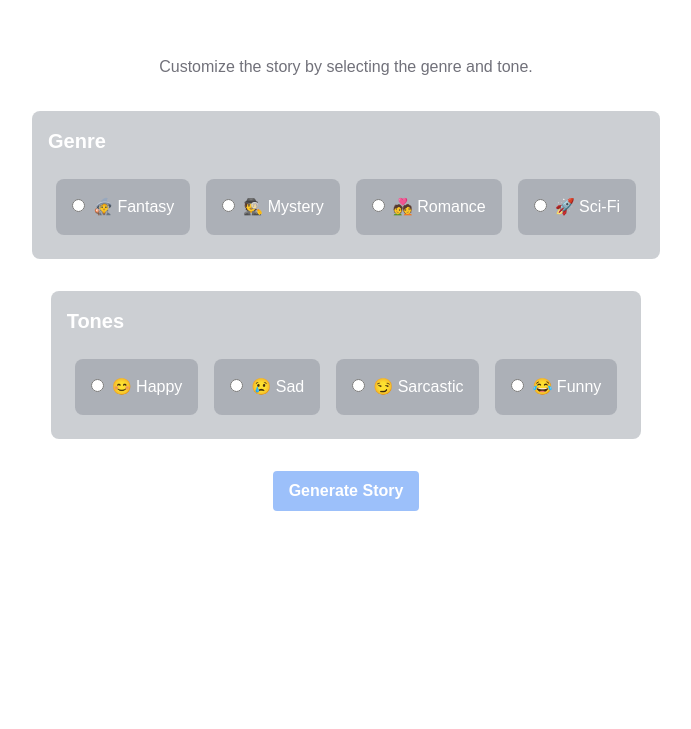
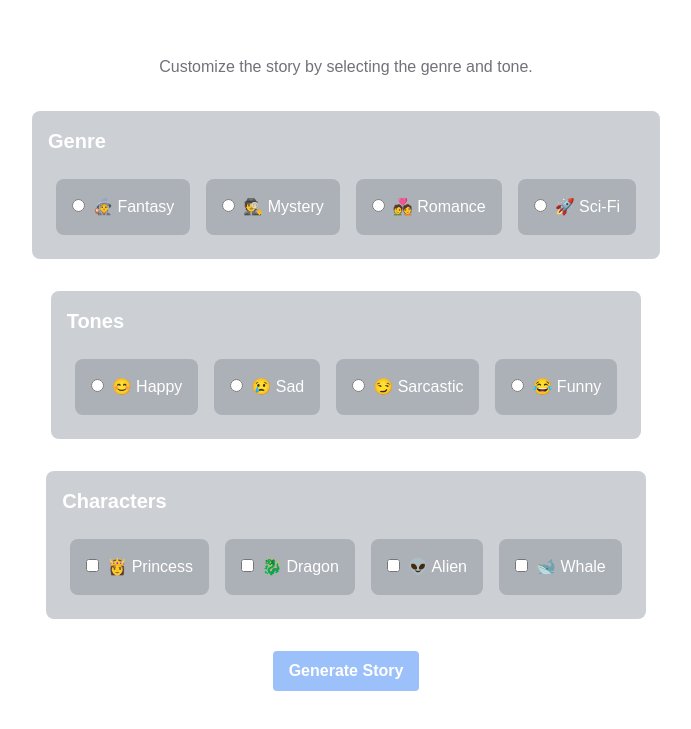
Before and after one commit to Albadylic/storyteller, a Next.js app: page / in a window 1280 px wide. Shown: the part 101-830 px from the top of the page, without its empty margins (294-985 px from the left). Before the commit the page ends 800 px from the top, so only its background shows below. Built offline with nearby package versions, Linux system fonts and the light colour scheme.

Commit message:
Add characters

```diff
--- a/app/page.tsx
+++ b/app/page.tsx
@@ -17,19 +17,45 @@ export default function Chat() {
     { emoji: "😏", value: "Sarcastic" },
     { emoji: "😂", value: "Funny" },
   ];
+  const characters = [
+    { emoji: "👸", value: "Princess" },
+    { emoji: "🐉", value: "Dragon" },
+    { emoji: "👽", value: "Alien" },
+    { emoji: "🐋", value: "Whale" },
+  ];
 
   const [state, setState] = useState({
     genre: "",
     tone: "",
+    characters: [],
   });
 
   const handleChange = ({
-    target: { name, value },
+    target: { name, value, type, checked },
   }: React.ChangeEvent<HTMLInputElement>) => {
-    setState({
-      ...state,
-      [name]: value,
-    });
+    switch (type) {
+      case "radio":
+        setState({
+          ...state,
+          [name]: value,
+        });
+        break;
+      case "checkbox":
+        if (checked) {
+          setState({
+            ...state,
+            [name]: [...state[name], value],
+          });
+        } else {
+          const index = state[name].indexOf(value);
+          if (index > -1) {
+            state[name].splice(index, 1);
+          }
+        }
+        break;
+      default:
+        console.error(`${type} is not supported`);
+    }
   };
 
   return (
@@ -91,13 +117,37 @@ export default function Chat() {
             </div>
           </div>
 
+          <div className="space-y-4 bg-opacity-25 bg-gray-700 rounded-lg p-4">
+            <h3 className="text-xl font-semibold">Characters</h3>
+
+            <div className="flex flex-wrap justify-center">
+              {characters.map(({ value, emoji }) => (
+                <div
+                  key={value}
+                  className="p-4 m-2 bg-opacity-25 bg-gray-600 rounded-lg"
+                >
+                  <input
+                    id={value}
+                    type="checkbox"
+                    name="characters"
+                    value={value}
+                    onChange={handleChange}
+                  />
+                  <label className="ml-2" htmlFor={value}>
+                    {`${emoji} ${value}`}
+                  </label>
+                </div>
+              ))}
+            </div>
+          </div>
+
           <button
             className="bg-blue-500 hover:bg-blue-700 text-white font-bold py-2 px-4 rounded disabled:opacity-50"
             disabled={isLoading || !state.genre || !state.tone}
             onClick={() =>
               append({
                 role: "user",
-                content: `Generate a ${state.genre} story in a ${state.tone} tone`,
+                content: `Generate a ${state.genre} story in a ${state.tone} tone. Include the following characters, if any are listed: ${state.characters}`,
               })
             }
           >
```
